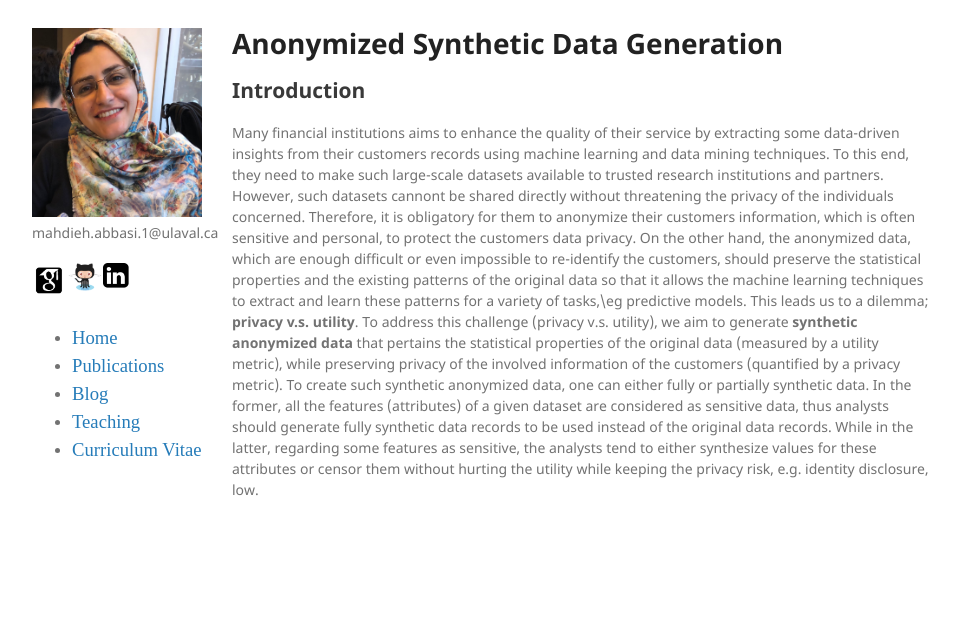
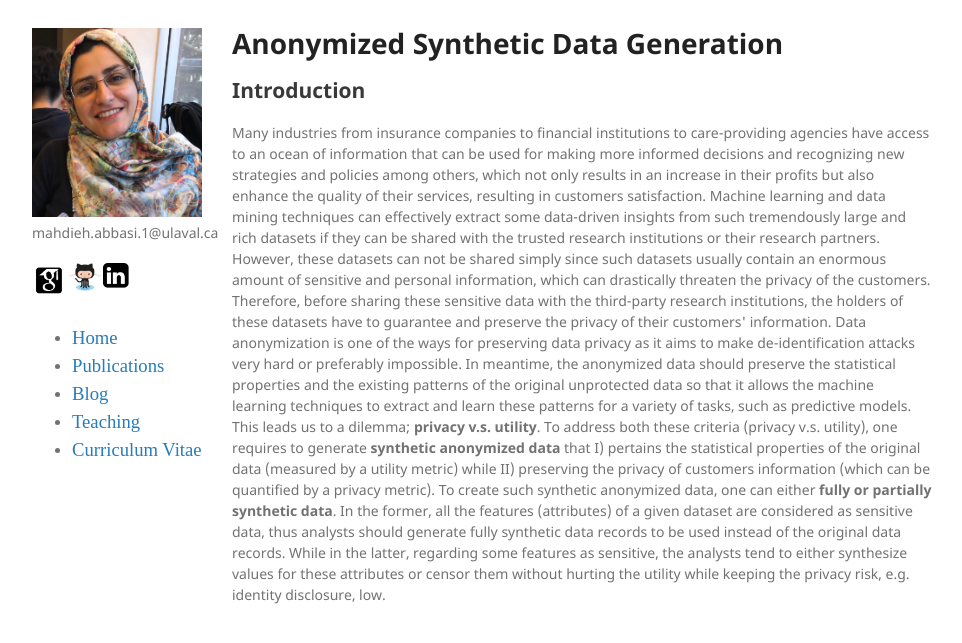
Before and after one commit to mahdaneh/mahdaneh.github.io, a Jekyll site: the page built from Blogs/Data_anonymization_privacy.html, in a window 1280 px wide. Shown: the top 643 px of the page, without its empty margins (158-1120 px from the left). Built offline with Jekyll 4.4.1, drawn with Linux system fonts in a browser that asks for light colours.

Commit message:
update blog on dataprivacy

```diff
--- a/Blogs/Data_anonymization_privacy.html
+++ b/Blogs/Data_anonymization_privacy.html
@@ -13,21 +13,19 @@ layout: default
 
 
 
-
- Many financial institutions aims to enhance the quality of their service by extracting some data-driven insights from  their customers records using machine learning and data mining techniques.
-To this end, they need to make such large-scale datasets available to trusted research institutions and partners.
-However, such datasets cannont be shared directly without threatening the privacy of the individuals concerned.
-Therefore, it is obligatory for them to anonymize their customers information, which is often sensitive and personal, to protect the customers data privacy. On the other hand, the anonymized data, which are enough difficult or even impossible to re-identify the customers, should preserve the statistical properties and the existing patterns of the original data so that it allows the machine learning techniques to extract and learn these patterns for a variety of tasks,\eg predictive models. This leads us to a dilemma; <b>privacy v.s. utility</b>.
+ Many industries from insurance companies to financial institutions to care-providing agencies have access to an ocean of information that can be used for making more informed decisions and recognizing new strategies and policies among others, which not only results in an increase in their profits but also enhance the quality of their services, resulting in customers satisfaction. Machine learning and data mining techniques can effectively extract some data-driven insights from such tremendously large and rich datasets if they can be shared with the trusted research institutions or their research partners.
+However, these datasets can not be shared simply since such datasets usually contain an enormous amount of sensitive and personal information, which can drastically threaten the privacy of the customers.
+Therefore, before sharing these sensitive data with the third-party research institutions, the holders of these datasets have to guarantee and preserve the privacy of their customers' information. Data anonymization is one of the ways for preserving data privacy as it aims to make de-identification attacks very hard or preferably impossible. In meantime, the anonymized data should preserve the statistical properties and the existing patterns of the original unprotected data so that it allows the machine learning techniques to extract and learn these patterns for a variety of tasks, such as predictive models. This leads us to a dilemma; <b>privacy v.s. utility</b>.
 
 
-To address this challenge (privacy v.s. utility), we aim to generate <b>synthetic anonymized data</b> that pertains the statistical properties of the original data (measured by a utility metric),
-while preserving privacy of the involved information of the customers (quantified by a privacy metric).
-To create such synthetic anonymized data, one can either fully or partially synthetic data. In the former,
+To address both these criteria (privacy v.s. utility), one requires to generate <b>synthetic anonymized data</b> that I) pertains the statistical properties of the original data (measured by a utility metric) while II) preserving the privacy of customers information (which can be quantified by a privacy metric).
+To create such synthetic anonymized data, one can either <b>fully or partially synthetic data</b>. In the former,
 all the features (attributes) of a given dataset are considered as sensitive data, thus analysts should generate fully
 synthetic data records to be used instead of the original data records.
 While in the latter, regarding some features as sensitive, the analysts tend to either synthesize values for these attributes
 or censor them without hurting the utility while keeping the privacy risk, e.g. identity disclosure, low.
 </p>
+</p>
 
 
     </section>
```
